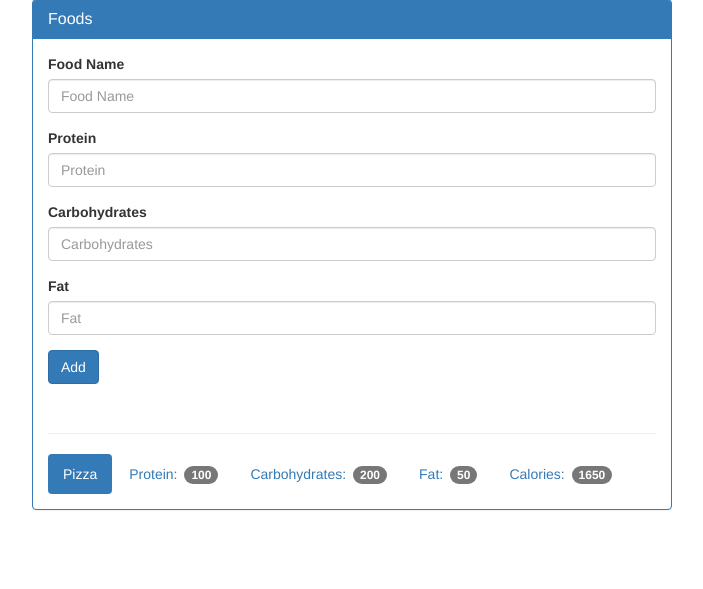
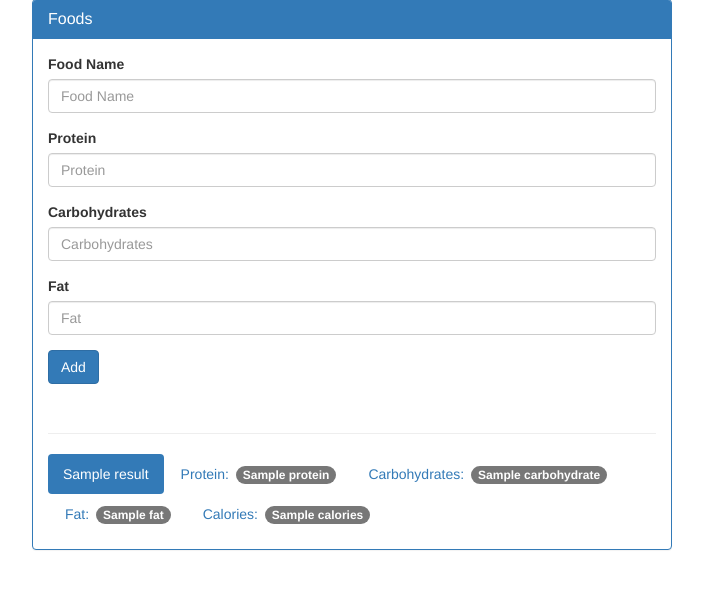
Before and after one commit to Balan11/fast-flask, a Flask app: template Food App/template/add_food.html in a window 1280 px wide. Shown: the part 71-660 px from the top of the page, without its empty margins (288-991 px from the left). Run offline with Flask 3, Linux system fonts and the light colour scheme; the template is opened without the code that fills it: most values are stand-ins (such as "Sample title", 1, 10 or a date in 2020).

Commit message:
03.01.2025

```diff
--- a/Food App/template/add_food.html
+++ b/Food App/template/add_food.html
@@ -14,35 +14,36 @@
 
             <div class="panel-body">
 
-              <form method="POST" action="/">
+              <form method="POST">
                 <div class="form-group">
                   <label for="food-name">Food Name</label>
-                  <input type="text" class="form-control" id="food-name" placeholder="Food Name">
+                  <input type="text" class="form-control" id="food-name" name="food-name" placeholder="Food Name" required>
                 </div>
                 <div class="form-group">
                   <label for="protein">Protein</label>
-                  <input type="number" class="form-control" id="protein" placeholder="Protein">
+                  <input type="number" class="form-control" id="protein" name= "protein"placeholder="Protein" required>
                 </div>
                 <div class="form-group">
                   <label for="carbohydrates">Carbohydrates</label>
-                  <input type="number" class="form-control" id="carbohydrates" placeholder="Carbohydrates">
+                  <input type="number" class="form-control" id="carbohydrates" name="carbohydrates" placeholder="Carbohydrates" required>
                 </div>
                 <div class="form-group">
                   <label for="fat">Fat</label>
-                  <input type="number" class="form-control" id="fat" placeholder="Fat">
+                  <input type="number" class="form-control" id="fat" name="fat" placeholder="Fat" required>
                 </div>
                 <button type="submit" class="btn btn-primary">Add</button>
               </form>
 
               <div class="page-header"></div>
-
+              {%for i in result%}
               <ul class="nav nav-pills" role="tablist">
-                <li class="active"><a>Pizza</a></li>
-                <li><a>Protein: <span class="badge">100</span></a></li>
-                <li><a>Carbohydrates: <span class="badge">200</span></a></li>
-                <li><a>Fat: <span class="badge">50</span></a></li>
-                <li><a>Calories: <span class="badge">1650</span></a></li>
+                <li class="active"><a>{{i.name}}</a></li>
+                <li><a>Protein: <span class="badge">{{i.protein}}</span></a></li>
+                <li><a>Carbohydrates: <span class="badge">{{i.carbohydrate}}</span></a></li>
+                <li><a>Fat: <span class="badge">{{i.fat}}</span></a></li>
+                <li><a>Calories: <span class="badge">{{i.calories}}</span></a></li>
               </ul>
+              {%endfor%}
             </div>
 
           </div>
```
Also changed, not shown: Food App/app.py (+22 -2 lines), Food App/db.py (added, +14 -0 lines), Food App/foodappDb.db, N.H. YAZH MITHRAN.jpg (added), 3 other files.
